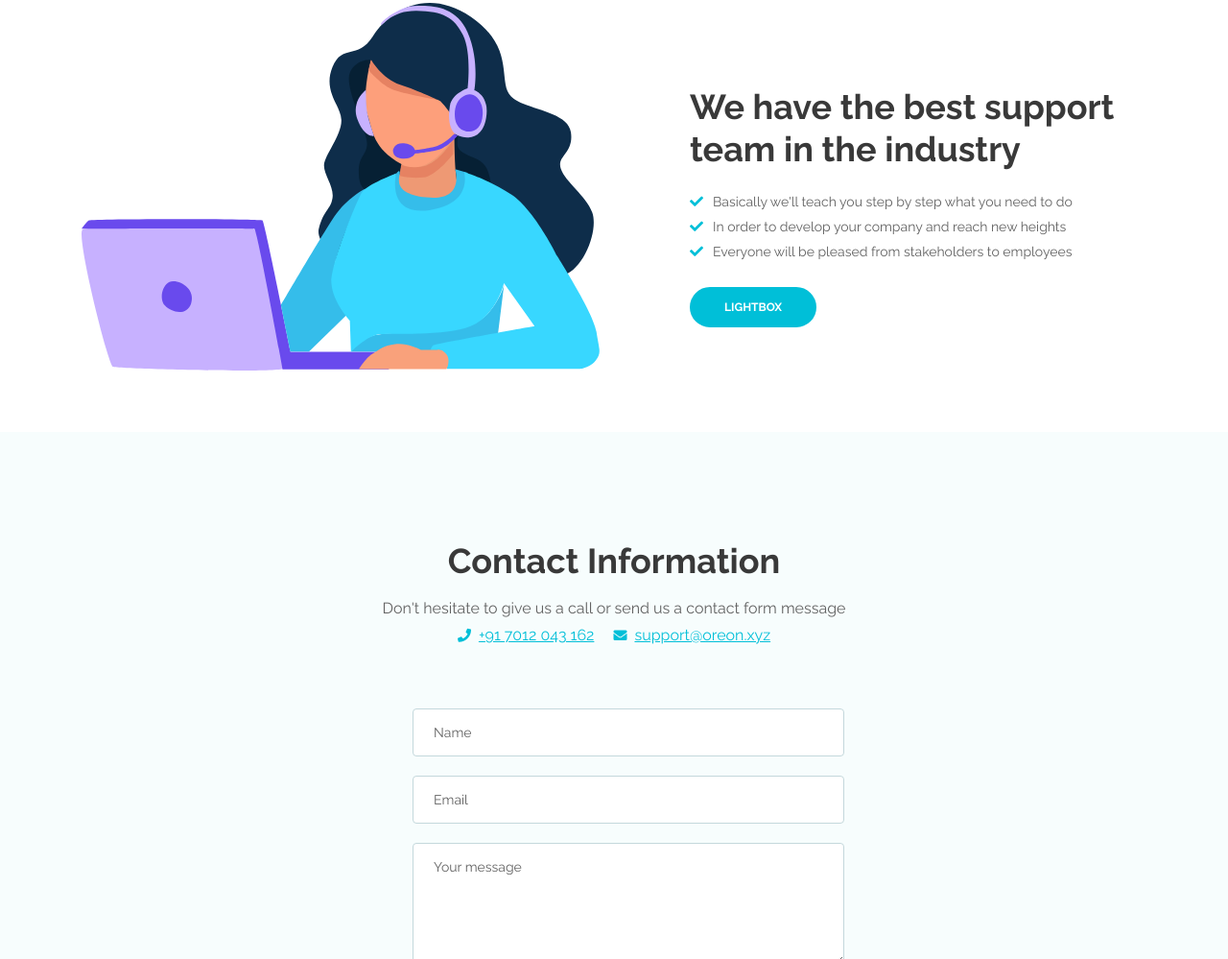
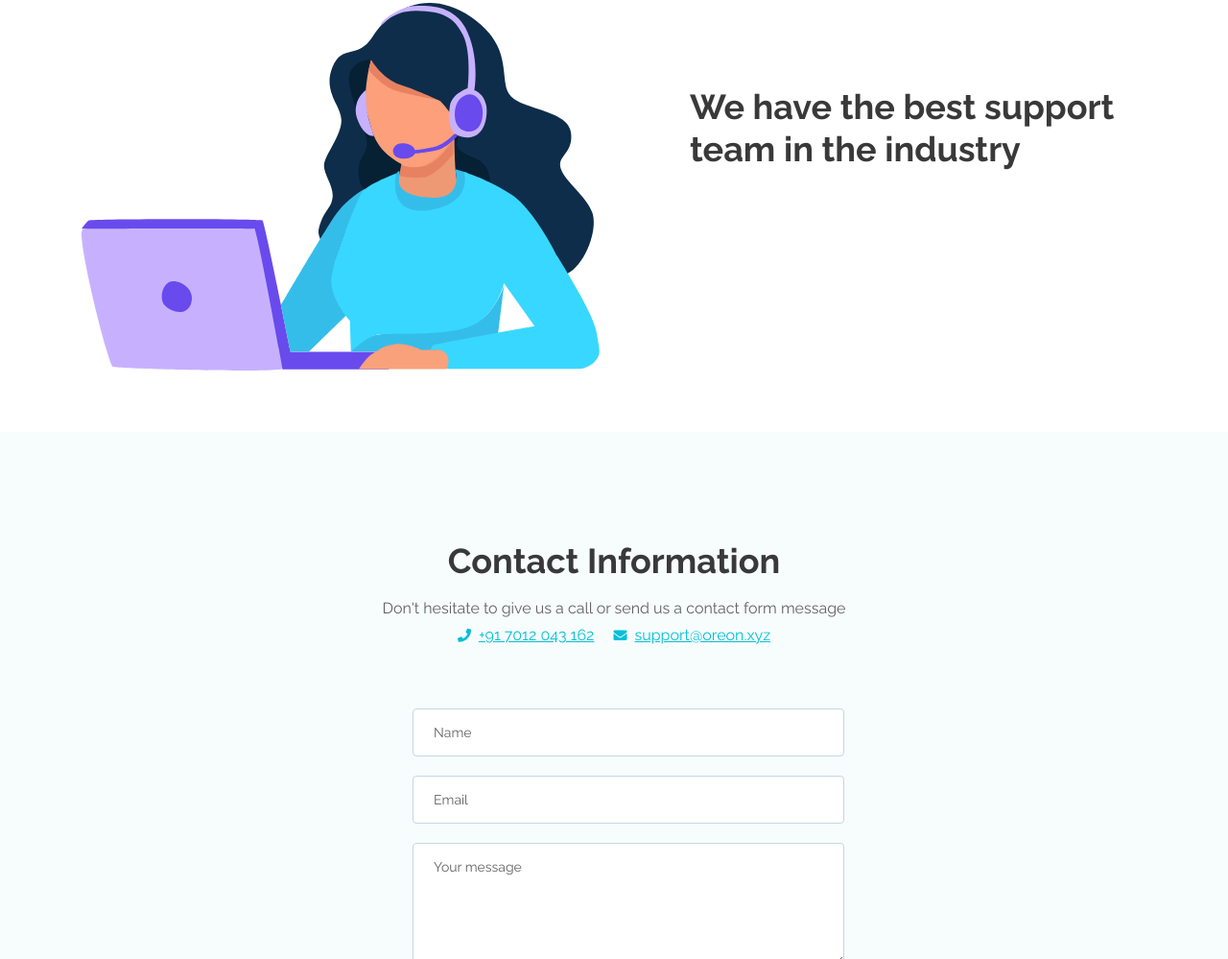
Before and after one commit to VendX/VendX.github.io, a website: page index.html in a window 1280 px wide. Shown: the part 3956-4955 px from the top of the page at 96% size. Drawn offline with Linux system fonts and the light colour scheme.

Commit message:
🔥 Remove unwanted checklist

```diff
--- a/index.html
+++ b/index.html
@@ -281,10 +281,11 @@
                     <h2>Get sales report of all your outlets from the dashboard</h2>
 		    <p>Partners can monitor the realtime sales report of each
 			    of the vending outlets they own. Our dashboard is
-			    designed to be simple and easy to interpret. Partners can view their earnings from
-			    anywhere, once they login to the dashboard.  Our
-			    dashboard helps you to gain valuable insight and
-		    make accurate decisions.</p>
+			    designed to be simple and easy to interpret.
+			    Partners can view their earnings from anywhere,
+			    once they login to the dashboard.  Our dashboard
+			    helps you to gain valuable insight and make
+		    accurate decisions.</p>
                     <a class="btn-solid-reg" href="contact.html">Contact Us</a>
                 </div> <!-- end of text-container -->
             </div> <!-- end of col -->
@@ -311,21 +312,6 @@
             <div class="col-lg-6">
                 <div class="text-container">
                     <h2>We have the best support team in the industry</h2>
-                    <ul class="list-unstyled li-space-lg">
-                        <li class="media">
-                            <i class="fas fa-check"></i>
-                            <div class="media-body">Basically we'll teach you step by step what you need to do</div>
-                        </li>
-                        <li class="media">
-                            <i class="fas fa-check"></i>
-                            <div class="media-body">In order to develop your company and reach new heights</div>
-                        </li>
-                        <li class="media">
-                            <i class="fas fa-check"></i>
-                            <div class="media-body">Everyone will be pleased from stakeholders to employees</div>
-                        </li>
-                    </ul>
-                    <a class="btn-solid-reg popup-with-move-anim" href="#details-lightbox-2">LIGHTBOX</a>
                 </div> <!-- end of text-container -->
             </div> <!-- end of col -->
         </div> <!-- end of row -->
```
